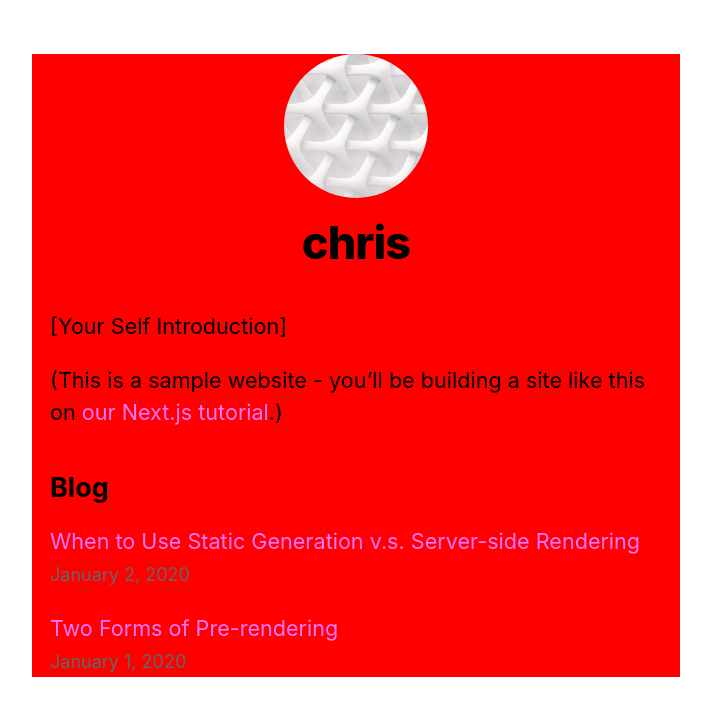
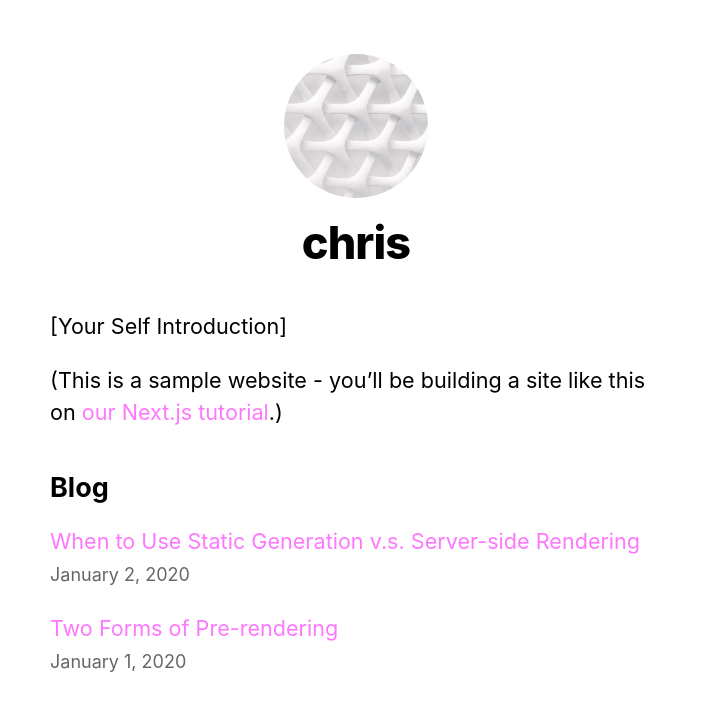
Before and after one commit to chrisb711/nextjs-blog, a Next.js app: page / in a window 1280 px wide. Shown: the top 716 px of the page, without its empty margins (284-995 px from the left). Built offline with nearby package versions, Linux system fonts and the light colour scheme.

Commit message:
remove red bg

```diff
--- a/components/layout.module.css
+++ b/components/layout.module.css
@@ -15,5 +15,5 @@
 }
 
 .red {
-    background: red;
+    background: transparent; /* was red */
 }
```
